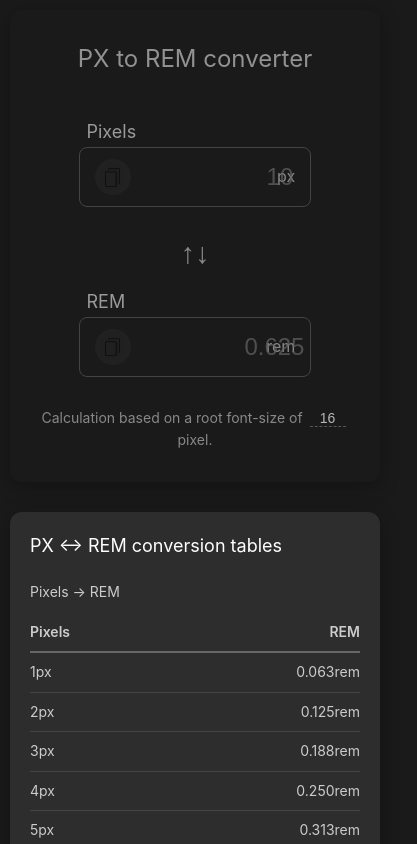
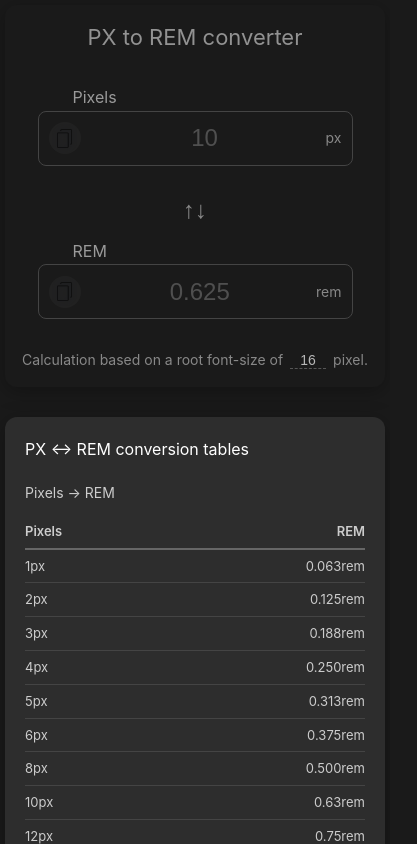
Before and after one commit to vijay2898AD/PX-to-REM-converter, a React (Vite) app: page / in a window 390 px wide. Shown: the top 844 px of the page, 417 px wide, since content can reach past the window. Built offline with nearby package versions, Linux system fonts and the light colour scheme.

Commit message:
made responsive for even small devices

```diff
--- a/src/PxToRemConverter.css
+++ b/src/PxToRemConverter.css
@@ -265,12 +265,81 @@ body {
   }
 
   .converter-input {
-    font-size: 24px;
+    font-size: 28px;
   }
 
   .converter-title {
     font-size: 24px;
   }
+
+  .converter-container {
+        padding: 20px; /* ADDED */
+    }
+}
+
+@media (max-width: 480px) { /* ADDED ENTIRE BLOCK BELOW */
+    .converter-wrapper {
+        padding: 5px;
+    }
+
+    .converter-container {
+        padding: 15px;
+    }
+
+    .converter-title {
+        font-size: 22px;
+        margin-bottom: 30px;
+    }
+
+    .input-wrapper {
+        max-width: 90%;
+        padding: 0 10px;
+        height: 55px;
+    }
+
+    .input-label {
+        font-size: 16px;
+        margin-bottom: 8px;
+    }
+
+    .converter-input {
+        font-size: 24px;
+        padding: 0 5px;
+    }
+
+    .unit-label {
+        font-size: 14px;
+        margin-left: 5px;
+    }
+
+    .copy-icon {
+        width: 32px;
+        height: 32px;
+        margin-right: 8px;
+    }
+
+    .converter-arrow {
+        font-size: 1.5rem;
+        margin: 15px auto;
+    }
+
+    .conversion-table h3 {
+        font-size: 16px;
+    }
+
+    .table-row {
+        font-size: 13px;
+        padding: 6px 0;
+    }
+
+    .converter-info h4 {
+        font-size: 15px;
+    }
+
+    .converter-info p,
+    footer p {
+        font-size: 13px;
+    }
 }
 
 /* Number input styling */
```
